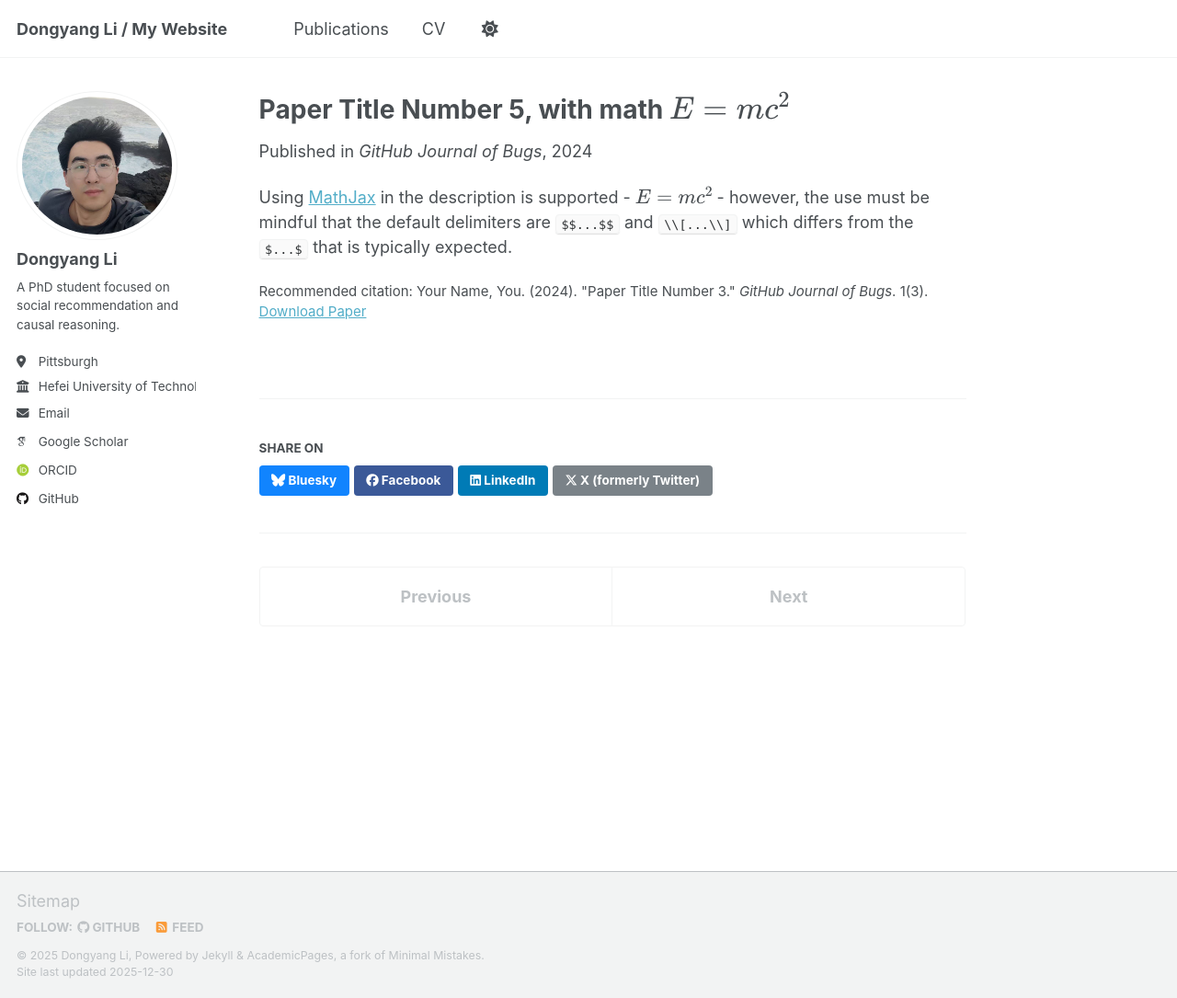
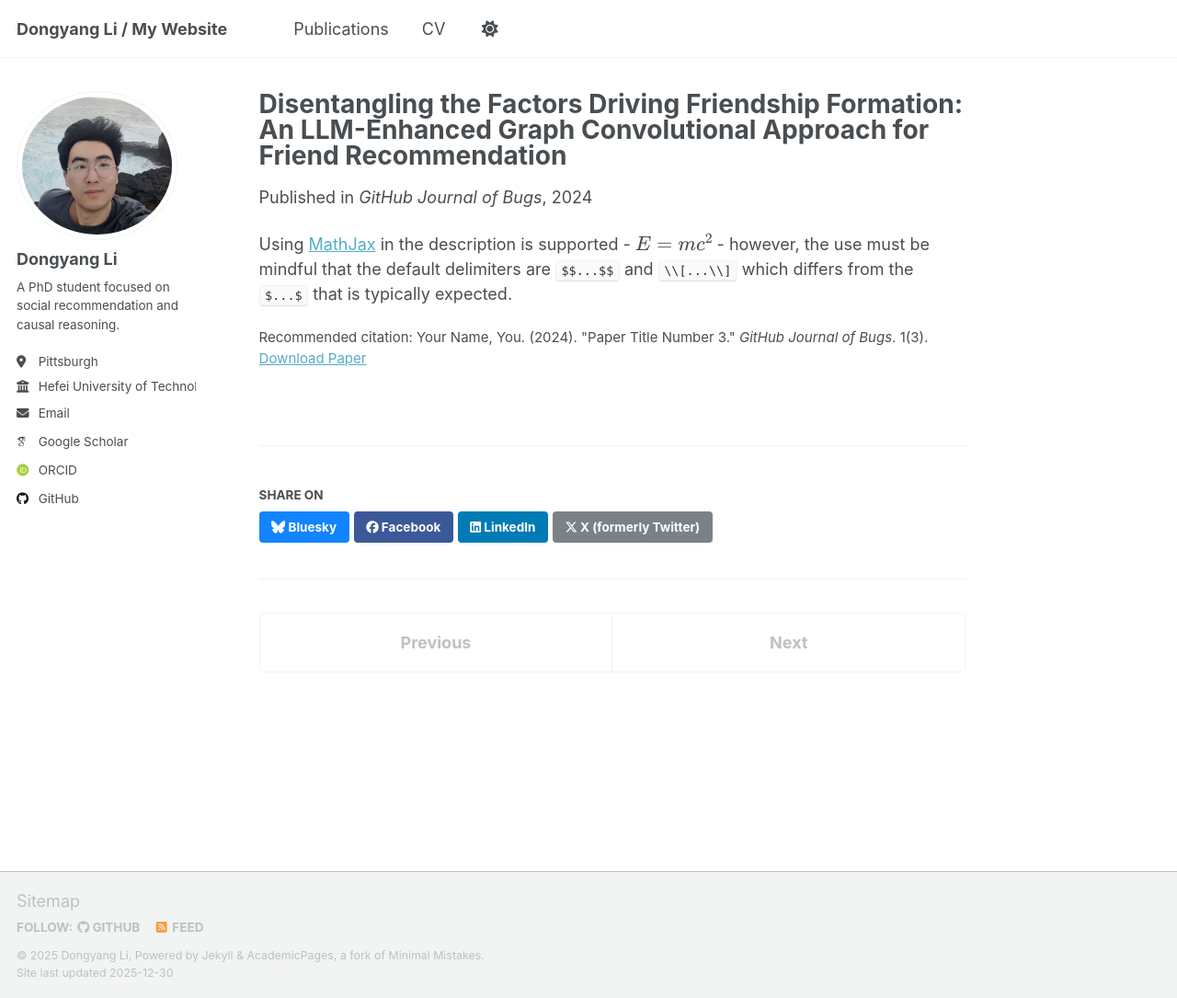
Before and after one commit to LDY911/my-website, a Jekyll site: the page built from _publications/2025-06-08-paper-title-number-5.md, in a window 1280 px wide and 1085 px high. Shown: the whole window at 92% size. Built offline with Jekyll 4.4.1, drawn with Linux system fonts in a browser that asks for light colours; some web fonts are replaced; a script that is not in the unit is left out.

Commit message:
Update title and excerpt of publication entry

```diff
--- a/_publications/2025-06-08-paper-title-number-5.md
+++ b/_publications/2025-06-08-paper-title-number-5.md
@@ -1,5 +1,5 @@
 ---
-title: "Paper Title Number 5, with math $$E=mc^2$$"
+title: "Disentangling the Factors Driving Friendship Formation: An LLM-Enhanced Graph Convolutional Approach for Friend Recommendation"
 collection: publications
 category: conferences
 permalink: /publication/2024-02-17-paper-title-number-4
```
